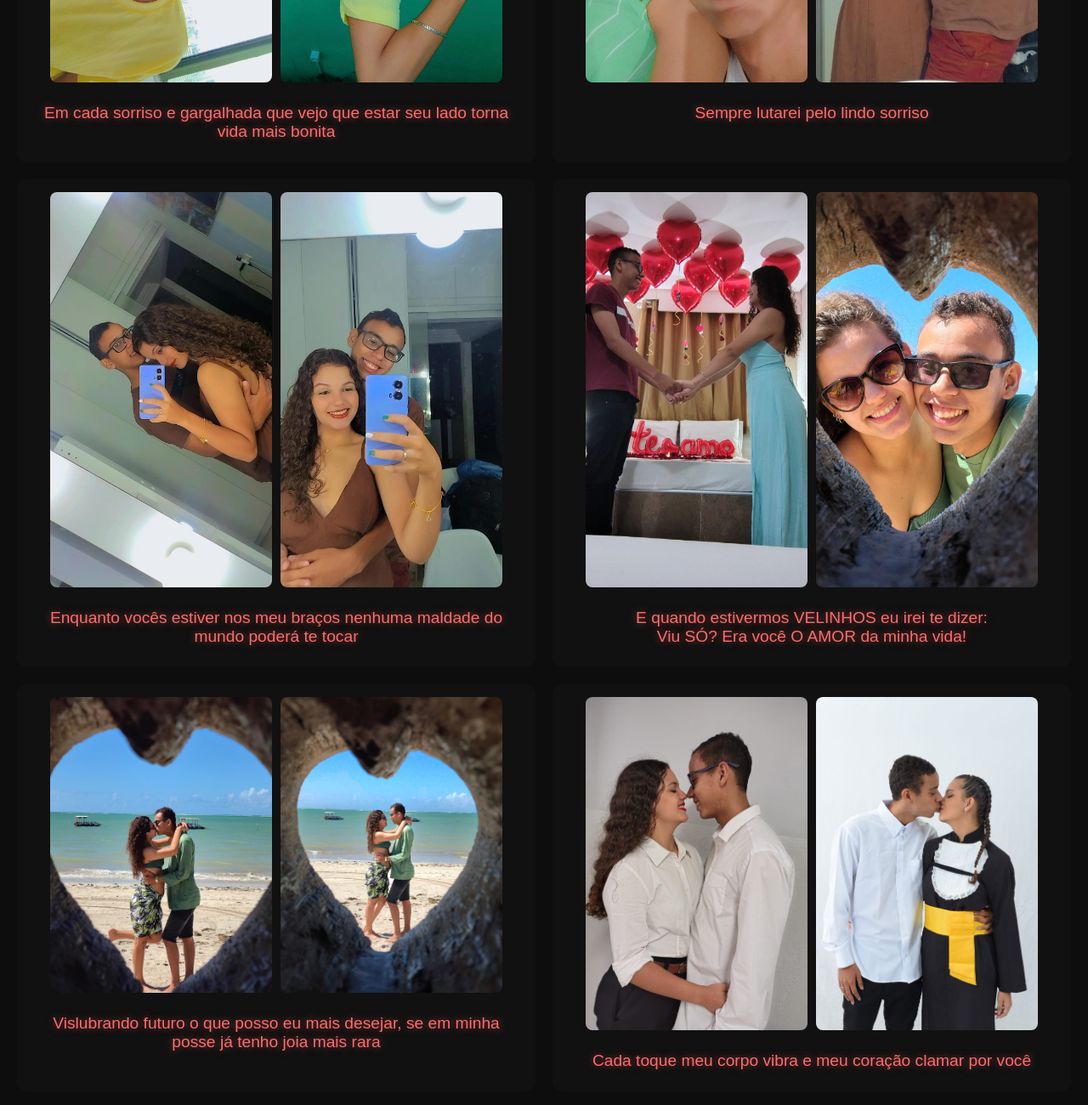
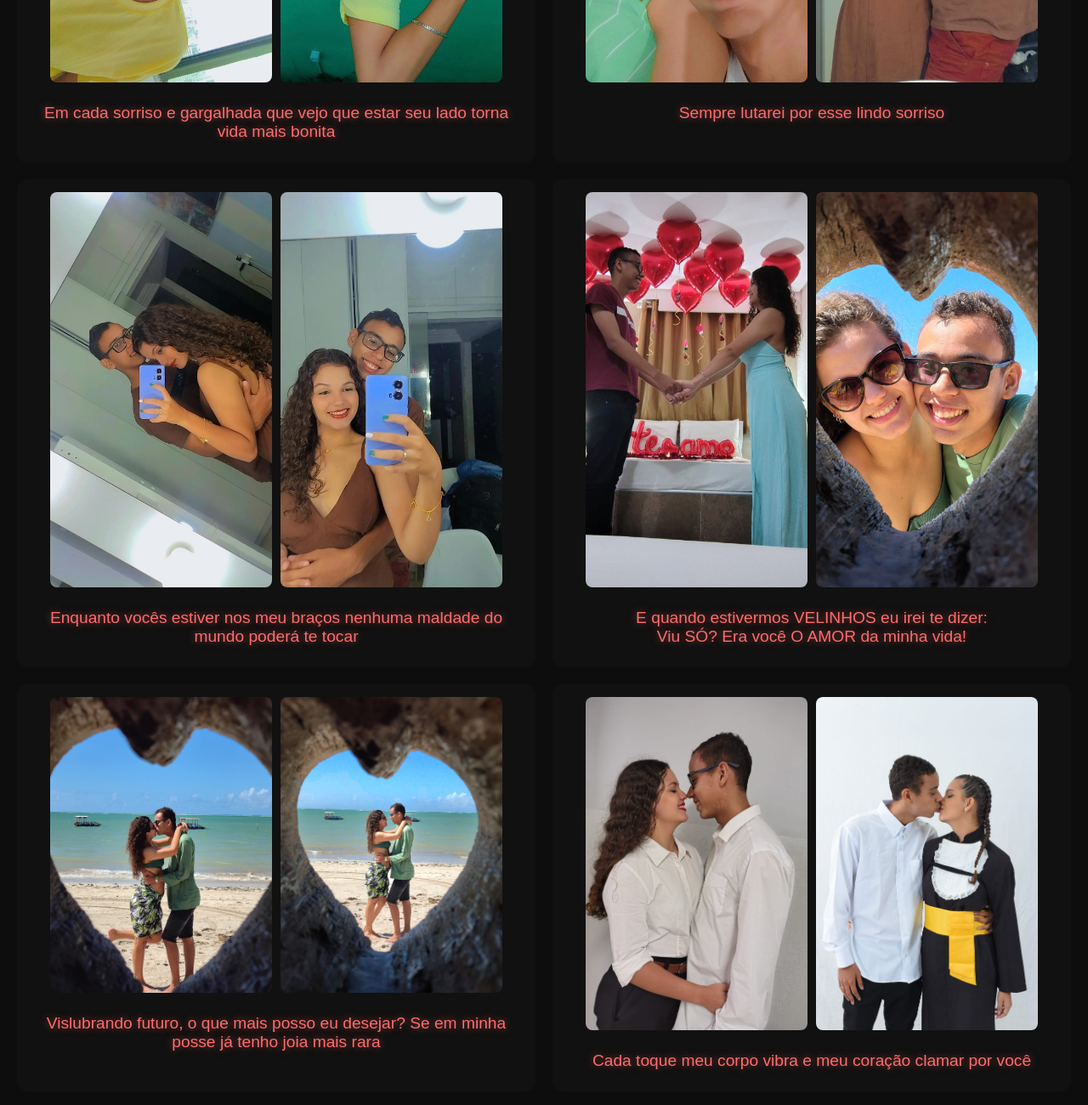
Before and after one commit to Deyvison-End/site-romantico, a plain HTML site: page index.html in a window 1280 px wide. Shown: the part 1720-3020 px from the top of the page at 85% size. Drawn offline with Linux system fonts and the light colour scheme.

Commit message:
Update index.html

```diff
--- a/index.html
+++ b/index.html
@@ -61,7 +61,7 @@
                             <img src="imagens/8.jpeg" alt="imagem não pode ser exibida" class="imgs">
                         </div>
                         <div class="texto-container">
-                            <p>Sempre lutarei pelo lindo sorriso</p>
+                            <p>Sempre lutarei por esse lindo sorriso</p>
                         </div>
                 </div>
                 <div class="Card">
@@ -89,7 +89,7 @@
                             <img src="imagens/14.jpeg" alt="imagem não pode ser exibida" class="imgs">
                         </div>
                         <div class="texto-container">
-                            <p>Vislubrando futuro o que posso eu mais desejar, se em minha posse já tenho joia mais rara</p>
+                            <p>Vislubrando futuro, o que mais posso eu desejar? Se em minha posse já tenho joia mais rara</p>
                         </div>
                 </div>
                 <div class="Card">
```
